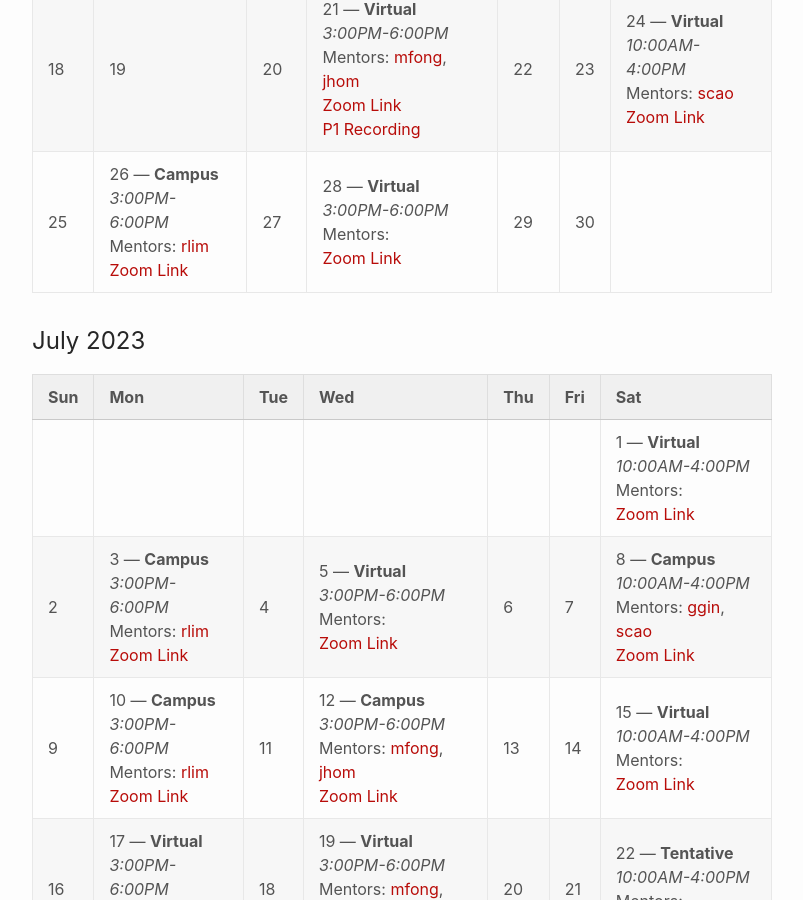
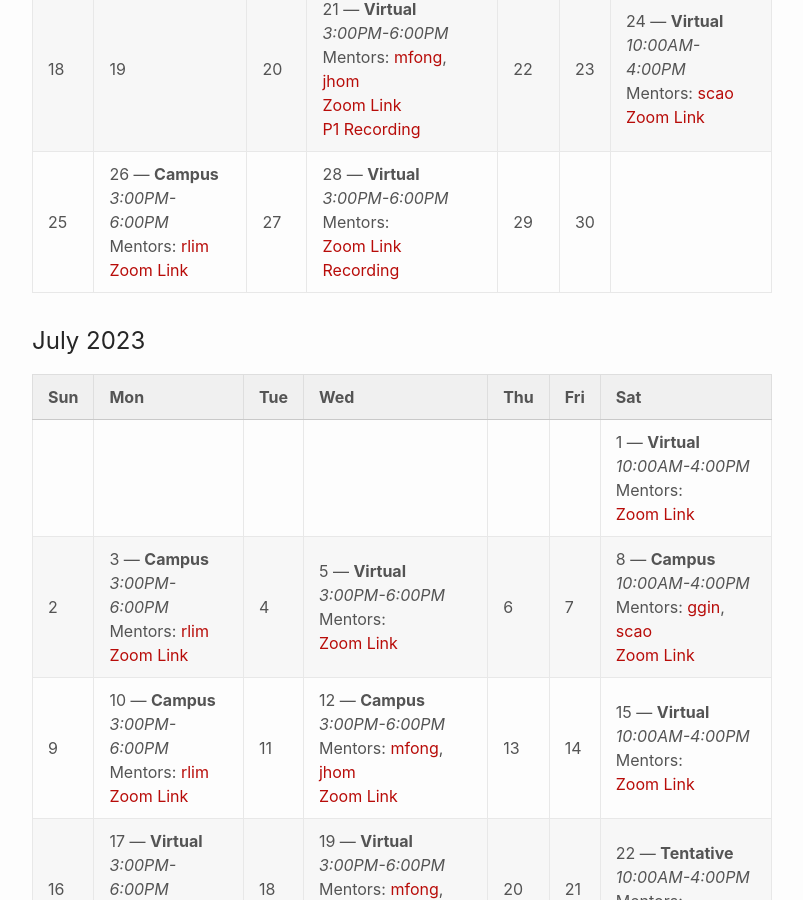
Before and after one commit to frc2204/website, a Jekyll site: the page built from _schedules/2023-summer.md, in a window 1280 px wide and 900 px high, scrolled down 409 px. Shown: the whole window, without its empty margins (238-1041 px from the left). Built offline with Jekyll 4.4.1, drawn with Linux system fonts in a browser that asks for light colours.

Commit message:
Add 6/28/23 recording

```diff
--- a/_schedules/2023-summer.md
+++ b/_schedules/2023-summer.md
@@ -9,7 +9,7 @@ title: 2023 Summer Schedule
 | 4   | 5                                                                               | 6   | 7                                                                                                                       | 8   | 9   | 10                                                                                |
 | 11  | 12                                                                              | 13  | 14                                                                                                                      | 15  | 16  | 17                                                                                |
 | 18  | 19                                                                              | 20  | 21 --- **Virtual** <br/> *3:00PM-6:00PM* <br/> Mentors: [mfong], [jhom] <br/> [Zoom Link] <br/> [P1 Recording][62123p1] | 22  | 23  | 24 --- **Virtual** <br/> *10:00AM-4:00PM* <br/> Mentors: [scao] <br/> [Zoom Link] |
-| 25  | 26 --- **Campus** <br/> *3:00PM-6:00PM* <br/> Mentors: [rlim] <br/> [Zoom Link] | 27  | 28 --- **Virtual** <br/> *3:00PM-6:00PM* <br/> Mentors: <br/> [Zoom Link]                                               | 29  | 30  |                                                                                   |
+| 25  | 26 --- **Campus** <br/> *3:00PM-6:00PM* <br/> Mentors: [rlim] <br/> [Zoom Link] | 27  | 28 --- **Virtual** <br/> *3:00PM-6:00PM* <br/> Mentors: <br/> [Zoom Link] <br/> [Recording][62823]                      | 29  | 30  |                                                                                   |
 
 # July 2023
 
```
Also changed, not shown: other parts of _schedules/2023-summer.md (+1 -0 lines).
